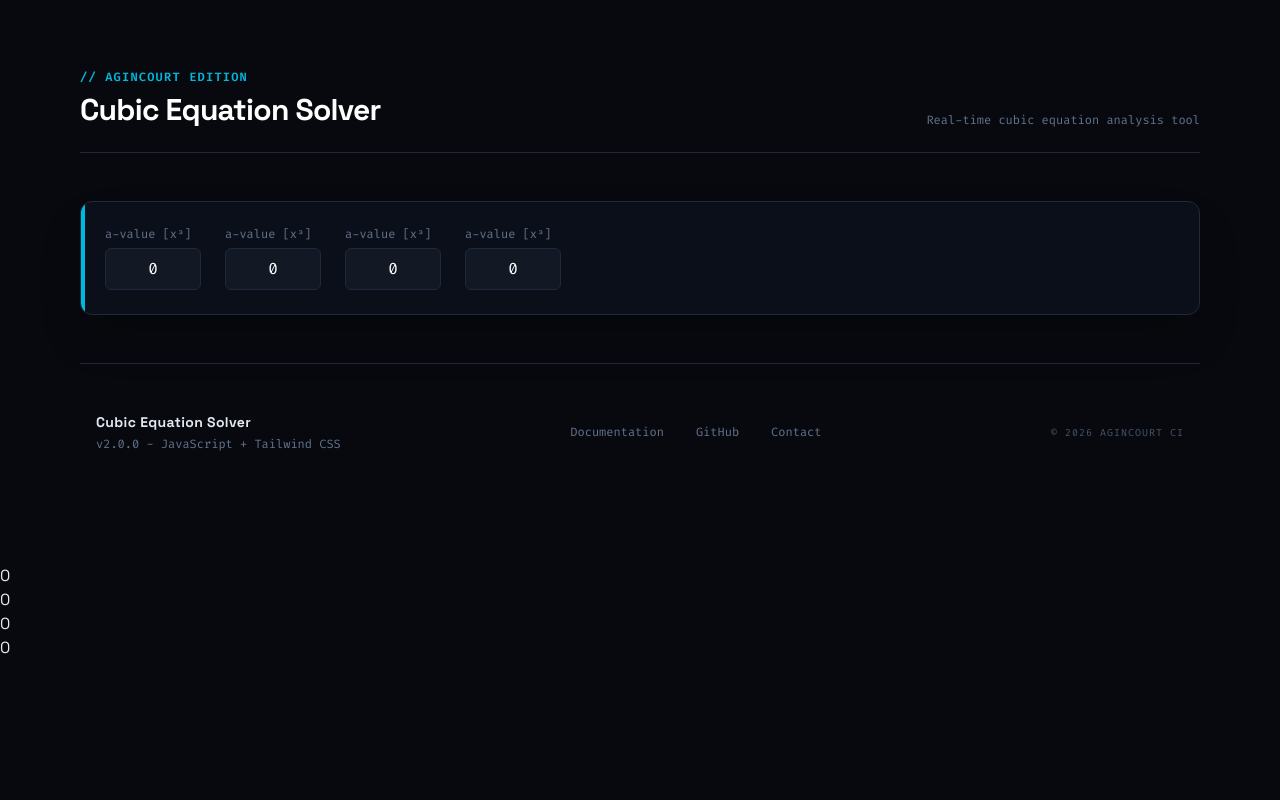
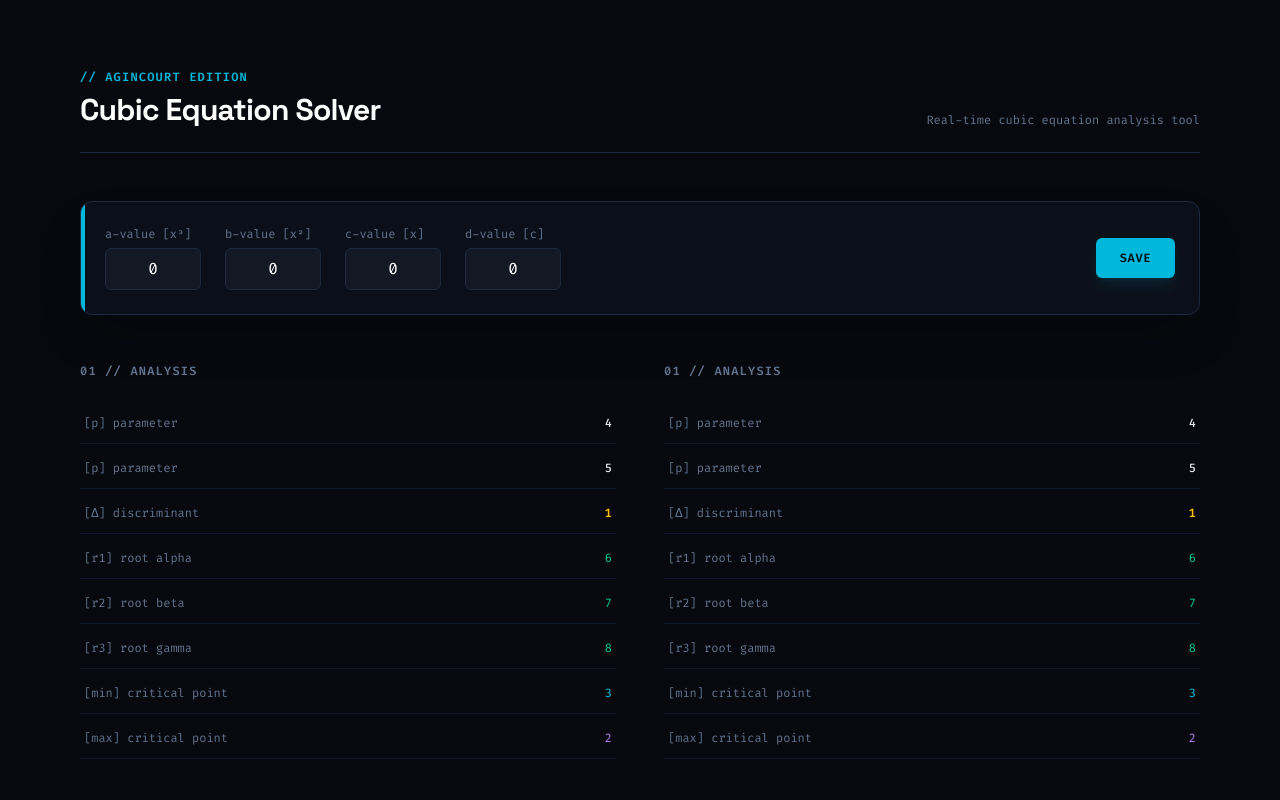
Before and after one commit to Danial-A-99/ics4u-assignment-3, a React (Vite) app: page / in a window 1280 px wide. Shown: the top 800 px of the page. Built offline with nearby package versions, Linux system fonts and the light colour scheme.

Commit message:
Made it so that the page displays four boxes, made the cubic box method that takes a react.jsx.element so that i can just put each section in their own cubic box rather than having to re-write code multiple times.

```diff
--- a/src/App.tsx
+++ b/src/App.tsx
@@ -1,4 +1,4 @@
-import { CubicInput, Footer, Header } from "@ics4u-assignment-03/components";
+import { CubicInput, CubicTable, Footer, Header } from "@ics4u-assignment-03/components";
 import { type SyntheticEvent, useState } from "react";
 
 export const App = () => {
@@ -8,8 +8,10 @@ export const App = () => {
   const [d, setD] = useState(0);
 
   const numberSubmit = (event: SyntheticEvent<HTMLFormElement>) => {
-    event.preventDefault()
-  }
+    console.log("re-rendered");
+    console.log(a, b, c, d);
+    event.preventDefault();
+  };
 
   return (
     <div className="min-h-screen bg-[#07090e] text-slate-200 antialiased selection:bg-cyan-500/20 selection:text-cyan-300">
@@ -19,13 +21,19 @@ export const App = () => {
           <div className="absolute top-0 left-0 h-full w-1 bg-cyan-500"></div>
           <form className="flex flex-wrap items-center justify-between gap-6" onSubmit={numberSubmit}>
             <div className="flex flex-1 flex-wrap justify-start gap-4 sm:gap-6">
-              <CubicInput id="a" name="a-value" setValue={setA} value={a} />
-              <CubicInput id="b" name="b-value" setValue={setB} value={b} />
-              <CubicInput id="c" name="c-value" setValue={setC} value={c} />
-              <CubicInput id="d" name="d-value" setValue={setD} value={d} />
+              <CubicInput id="a" name="a-value" setValue={setA} subtitle="a-value [x³]" value={a} />
+              <CubicInput id="b" name="b-value" setValue={setB} subtitle="b-value [x²]" value={b} />
+              <CubicInput id="c" name="c-value" setValue={setC} subtitle="c-value [x]" value={c} />
+              <CubicInput id="d" name="d-value" setValue={setD} subtitle="d-value [c]" value={d} />
             </div>
+            <input
+              className="w-full cursor-pointer self-end rounded-md bg-cyan-500 px-6 py-3 text-center font-bold font-mono text-[#07090e] text-xs tracking-wider shadow-cyan-500/10 shadow-lg transition duration-150 hover:bg-cyan-400 active:scale-95 sm:w-auto sm:self-auto"
+              type="submit"
+              value="SAVE"
+            />
           </form>
         </section>
+        <CubicTable />
         <Footer />
       </div>
       <p>{a}</p>
--- a/src/components/CubicInput.tsx
+++ b/src/components/CubicInput.tsx
@@ -3,12 +3,13 @@ type CubicInputProps = {
   setValue: (val: number) => void;
   id: string;
   name: string;
+  subtitle: string;
 };
 
-export const CubicInput = ({ value, setValue, id, name }: CubicInputProps) => {
+export const CubicInput = ({ value, setValue, id, name, subtitle }: CubicInputProps) => {
   return (
     <label className="group flex flex-col gap-1.5">
-      <span className="font-mono text-slate-500 text-xs transition group-focus-within:text-cyan-400">a-value [x³]</span>
+      <span className="font-mono text-slate-500 text-xs transition group-focus-within:text-cyan-400">{subtitle}</span>
       <input
         className="w-24 rounded-md border border-slate-800 bg-[#121824] px-3 py-2 text-center font-mono text-white transition focus:border-cyan-500 focus:outline-none"
         id={id}
--- /dev/null
+++ b/src/components/CubicTable.tsx
@@ -0,0 +1,75 @@
+type AnalysisSectionProps = {
+  sectionName: string;
+  displayValue: string;
+  classContents: string;
+  id: string;
+};
+
+export const AnalysisSection = ({ sectionName, displayValue, classContents, id }: AnalysisSectionProps) => {
+  return (
+    <div className="flex items-center justify-between border-slate-900 border-b px-1 py-3 transition hover:bg-slate-900/30">
+      <span className="text-slate-500">{sectionName}</span>
+      <span className={classContents} id={id}>
+        {displayValue}
+      </span>
+    </div>
+  );
+};
+
+type AnalysisProps = {
+  p: string;
+  q: string;
+  disc: string;
+  r1: string;
+  r2: string;
+  r3: string;
+  min: string;
+  max: string;
+};
+
+export const Analysis = ({ p, q, disc, r1, r2, r3, min, max }: AnalysisProps) => {
+  return (
+    <div className="space-y-1 font-mono text-xs">
+      <AnalysisSection classContents="text-slate-200 font-medium" displayValue={p} id="p" sectionName="[p] parameter"></AnalysisSection>
+      <AnalysisSection classContents="text-slate-200 font-medium" displayValue={q} id="q" sectionName="[p] parameter"></AnalysisSection>
+      <AnalysisSection
+        classContents="text-amber-400 font-bold tracking-wide"
+        displayValue={disc}
+        id="discriminant"
+        sectionName="[Δ] discriminant"
+      ></AnalysisSection>
+      <AnalysisSection classContents="text-emerald-400" displayValue={r1} id="root-one" sectionName="[r1] root alpha"></AnalysisSection>
+      <AnalysisSection classContents="text-emerald-400" displayValue={r2} id="root-two" sectionName="[r2] root beta"></AnalysisSection>
+      <AnalysisSection classContents="text-emerald-400" displayValue={r3} id="root-three" sectionName="[r3] root gamma"></AnalysisSection>
+      <AnalysisSection classContents="text-cyan-400" displayValue={min} id="minimum" sectionName="[min] critical point"></AnalysisSection>
+      <AnalysisSection classContents="text-purple-400" displayValue={max} id="maximum" sectionName="[max] critical point"></AnalysisSection>
+    </div>
+  );
+};
+
+type CubicBoxProps = {
+  title: string;
+  table: React.JSX.Element;
+};
+
+export const CubicBox = ({ title, table }: CubicBoxProps) => {
+  return (
+    <section className="flex flex-col space-y-6">
+      <div className="flex items-center gap-4">
+        <h2 className="font-bold font-mono text-slate-500 text-xs uppercase tracking-widest">{title}</h2>
+      </div>
+      {table}
+    </section>
+  );
+};
+
+export const CubicTable = () => {
+  return (
+    <div className="grid grid-cols-2 gap-12">
+      <CubicBox table={<Analysis disc={"1"} max={"2"} min={"3"} p={"4"} q={"5"} r1={"6"} r2={"7"} r3={"8"} />} title={"01 // Analysis"} />
+      <CubicBox table={<Analysis disc={"1"} max={"2"} min={"3"} p={"4"} q={"5"} r1={"6"} r2={"7"} r3={"8"} />} title={"01 // Analysis"} />
+      <CubicBox table={<Analysis disc={"1"} max={"2"} min={"3"} p={"4"} q={"5"} r1={"6"} r2={"7"} r3={"8"} />} title={"01 // Analysis"} />
+      <CubicBox table={<Analysis disc={"1"} max={"2"} min={"3"} p={"4"} q={"5"} r1={"6"} r2={"7"} r3={"8"} />} title={"01 // Analysis"} />
+    </div>
+  );
+};
--- a/src/components/index.ts
+++ b/src/components/index.ts
@@ -1,4 +1,5 @@
 export * from "@ics4u-assignment-03/components/CubicInput";
+export * from "@ics4u-assignment-03/components/CubicTable";
 export * from "@ics4u-assignment-03/components/ErrorBoundary";
 export * from "@ics4u-assignment-03/components/Footer";
 export * from "@ics4u-assignment-03/components/Header";
```
